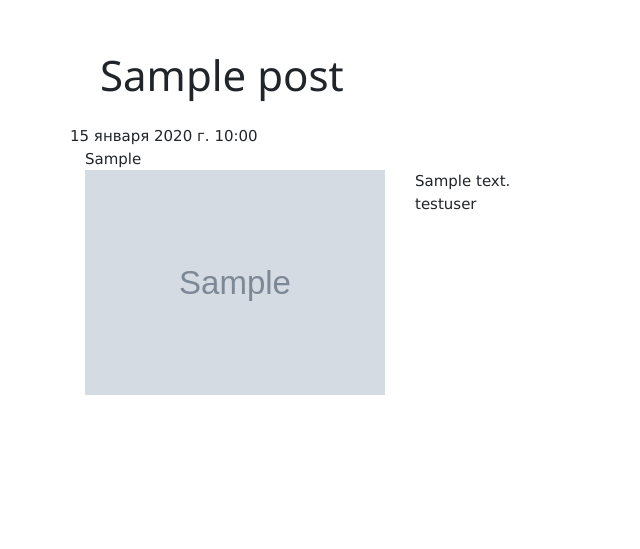
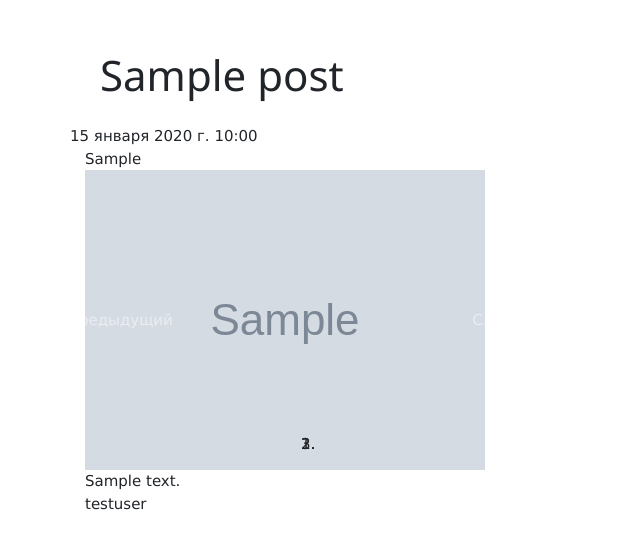
Before and after one commit to Zamarin-Alexey/Gardening3, a Django app: page /post/1 in a window 1280 px wide. Shown: the part 61-610 px from the top of the page, without its empty margins (0-640 px from the left). Run offline with Django 4.2, Linux system fonts and the light colour scheme; data comes from the database, SQL or seed files in the repository; tables that the repository leaves empty hold one stand-in row (values such as "Sample post"); grey boxes marked "Sample" are stand-in pictures; parts of the project's set-up code (start-up, migrations or seed data) failed here and were passed over; some libraries are stand-ins or nearby versions.

Commit message:
Недоделанная карусель

```diff
--- a/blog/forms.py
+++ b/blog/forms.py
@@ -5,4 +5,4 @@
     title = forms.CharField(max_length=255, label='Заголовок')
     body = forms.CharField(widget=forms.Textarea(attrs={'cols': 60, 'rows': 10}), label='Текст')
     tags = forms.CharField(required=False, max_length=255, label='Теги')
-    images = forms.ImageField(label=u'Фотографии', widget=forms.FileInput(attrs={'multiple': 'multiple'}))
+    images = forms.ImageField(required=False, label=u'Фотографии', widget=forms.FileInput(attrs={'multiple': 'multiple'}))
--- a/blog/templates/blog/post.html
+++ b/blog/templates/blog/post.html
@@ -7,11 +7,33 @@
         <div>{{ post.publish_date }}</div>
         <div class="post-container">
             <div>{{ post.tags }}</div>
-            <div class="preview-image">
-                {% for image in images %}
-                    <img src="{{ image.image.url }}" alt="" width="300">
-                {% endfor %}
-            </div>
+            {% if images %}
+                <div id="carousel" class="carousel slide" data-ride="carousel">
+                    <!-- Индикаторы -->
+                    <ol class="carousel-indicators">
+                        <li data-target="#carousel" data-slide-to="0" class="active"></li>
+                        <li data-target="#carousel" data-slide-to="1"></li>
+                        <li data-target="#carousel" data-slide-to="2"></li>
+                    </ol>
+                    <div class="carousel-inner">
+                        {% for image in images %}
+                        <div class="carousel-item active">
+                            <img class="img-fluid" src="{{ image.image.url }}" alt="">
+                        </div>
+                        {% endfor %}
+                    </div>
+                    <!-- Элементы управления -->
+                    <a class="carousel-control-prev" href="#carousel" role="button" data-slide="prev">
+                        <span class="carousel-control-prev-icon" aria-hidden="true"></span>
+                        <span class="sr-only">Предыдущий</span>
+                    </a>
+                    <a class="carousel-control-next" href="#carousel" role="button" data-slide="next">
+                        <span class="carousel-control-next-icon" aria-hidden="true"></span>
+                        <span class="sr-only">Следующий</span>
+                    </a>
+                </div>
+
+            {% endif %}
             <div>
                 {{ post.body }}
             </div>
```
